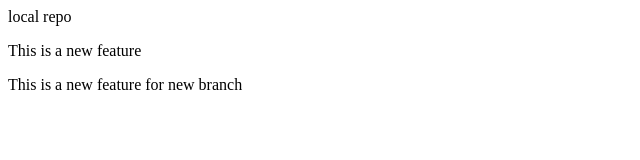
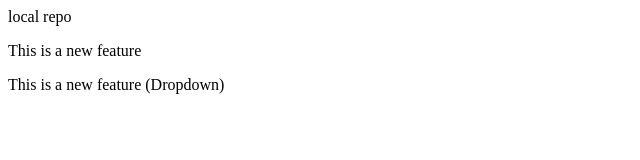
Before and after one commit to Fardeen2003/localrepo, a plain HTML site: page index.html in a window 1280 px wide. Shown: the full height of the page, 0-640 px from the left. Drawn offline with Linux system fonts and the light colour scheme.

```diff
--- a/index.html
+++ b/index.html
@@ -1,3 +1,3 @@
 <P>local repo</P>
 <p>This is a new feature</p>
-<p>This is a new feature for new branch</p>
+<p>This is a new feature (Dropdown)</p>
```
